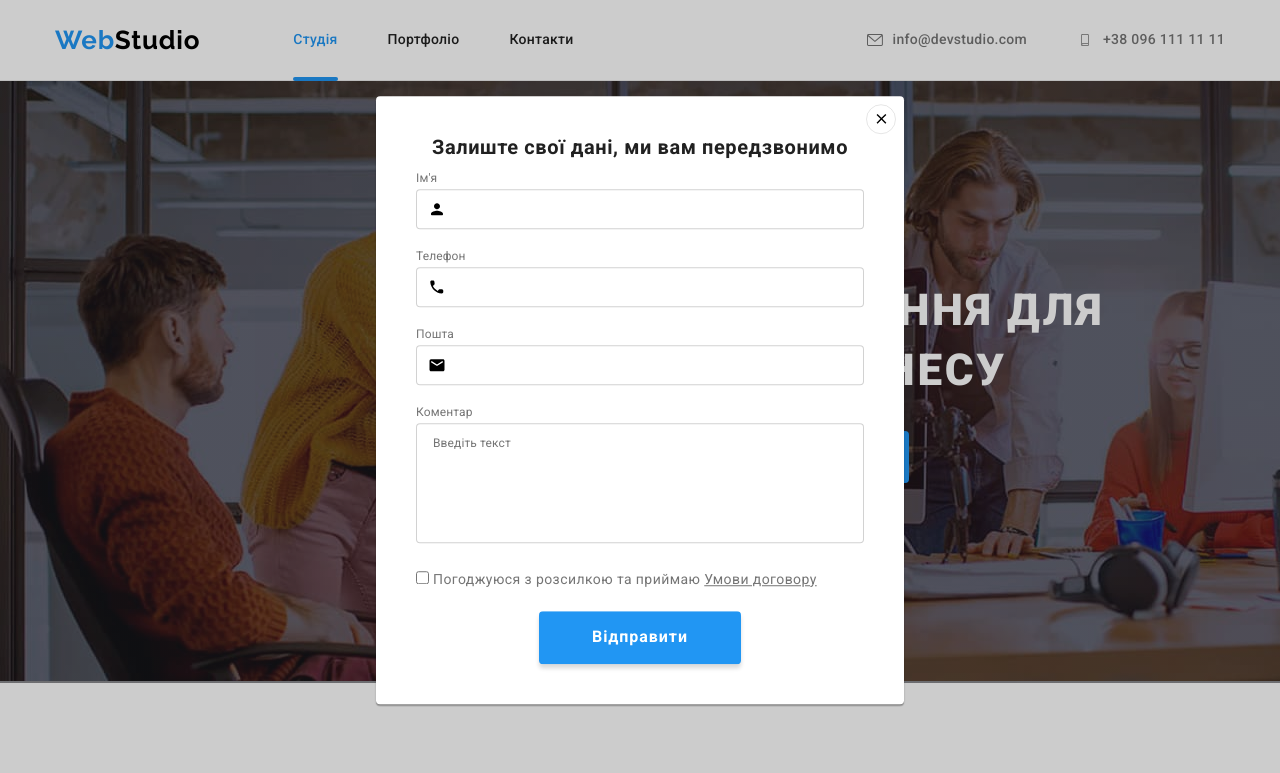
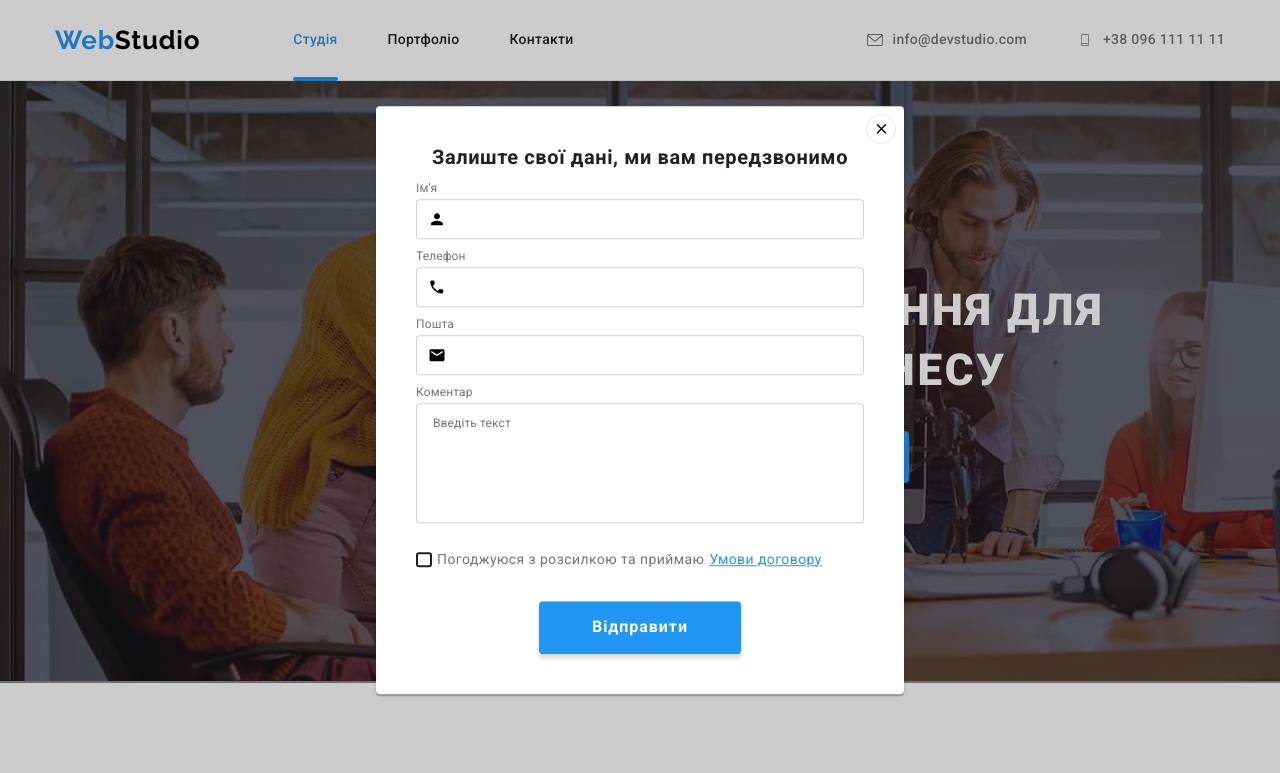
Before and after one commit to smorodinajam/goit-markup-hw-06, a plain HTML site: page index.html in a window 1280 px wide. Shown: the top 773 px of the page. Drawn offline with nearby package versions, Linux system fonts and the light colour scheme.

Commit message:
Доповнює модальне вікно

```diff
--- a/css/styles.css
+++ b/css/styles.css
@@ -552,9 +552,9 @@ body {
   position: relative;
   margin-bottom: 10px;
 }
-.input-field:not(:last-child) {
+/*.input-field:not() {
   margin-bottom: 20px;
-}
+}*/
 .input-label {
   display: block;
   margin-bottom: 4px;
@@ -571,6 +571,7 @@ body {
   padding-left: 42px;
   padding-right: 12px;
 }
+
 .form-input::placeholder,
 .comment-text {
   font-size: 12px;
@@ -586,6 +587,9 @@ body {
   border-radius: 4px;
   resize: none;
 }
+.field-comment {
+  margin-bottom: 20px;
+}
 .modal-contacts-icon {
   position: absolute;
   top: 50%;
@@ -600,26 +604,49 @@ body {
   gap: 5px;
   margin-bottom: 30px;
 }*/
+.field-check {
+  display: flex;
+  margin-bottom: 30px;
+}
 .check-text,
 .check-link {
+  display: flex;
+  align-items: center;
   font-size: 14px;
   line-height: 1.71;
   letter-spacing: var(--typical-letter-spacing);
   color: var(--primary-text-color);
 }
+.check-text {
+  margin-right: 5px;
+}
 .check-text::before {
   content: '';
   width: 16px;
   height: 15px;
+  border: 2px solid var(--title-color);
+  border-radius: 3px;
+  margin-right: 5px;
+  transition: color 250ms cubic-bezier(0.4, 0, 0.2, 1),
+    background-image 250ms cubic-bezier(0.4, 0, 0.2, 1);
 }
-.checkbox-link {
+.check-link {
   color: var(--accent-color);
 }
+.input-check:checked + .check-text::before {
+  background-color: var(--accent-color);
+  background-image: url(../img/icon-check.svg);
+  border: none;
+  background-repeat: no-repeat;
+  background-position: center;
+}
+
 .submit-btn {
-  display: block;
   margin: 0 auto;
+
+  min-width: 200px;
   padding: 10px 52px;
-  background: var(--accent-color);
+  background-color: var(--accent-color);
   box-shadow: 0px 4px 4px rgba(0, 0, 0, 0.15);
   border-radius: 4px;
   border: 1px solid transparent;
@@ -631,6 +658,9 @@ body {
   line-height: 1.88;
   letter-spacing: 0.06em;
   color: #ffffff;
+
+  transition: background-color 250ms cubic-bezier(0.4, 0, 0.2, 1),
+    color 250ms cubic-bezier(0.4, 0, 0.2, 1);
 }
 
 /*------------PORTFOLIO--------------*/
--- a/index.html
+++ b/index.html
@@ -449,6 +449,7 @@
             <use href="./img/icons-modal.svg#icon-close"></use>
           </svg>
         </button>
+
         <p class="modal-title">Залиште свої дані, ми вам передзвонимо</p>
         <form class="modal-form">
           <div class="input-field">
@@ -472,7 +473,7 @@
               <use href="./img/icons-modal.svg#icon-email"></use>
             </svg>
           </div>
-          <div class="input-field">
+          <div class="input-field field-comment">
             <label for="user-comment" class="input-label">Коментар</label>
             <textarea
               name="user-comment"
@@ -489,21 +490,19 @@
             />-->
           </div>
 
-          <div class="input-field">
+          <div class="input-field field-check">
             <input
-              class="input-check"
+              class="input-check visually-hidden"
               type="checkbox"
               name="user-policy"
               value="true"
               id="user-policy"
             />
-            <label for="user-policy" class="check-text">
-              Погоджуюся з розсилкою та приймаю
-              <a href="" class="check-link">Умови договору</a>
-            </label>
+            <label for="user-policy" class="check-text"> Погоджуюся з розсилкою та приймаю </label>
+            <a href="" class="check-link">Умови договору</a>
           </div>
 
-          <button type="submit" class="submit-btn">Відправити</button>
+          <button type="submit" class="submit-btn btn">Відправити</button>
         </form>
       </div>
     </div>
```
Also changed, not shown: img/icon-check.svg (added).
